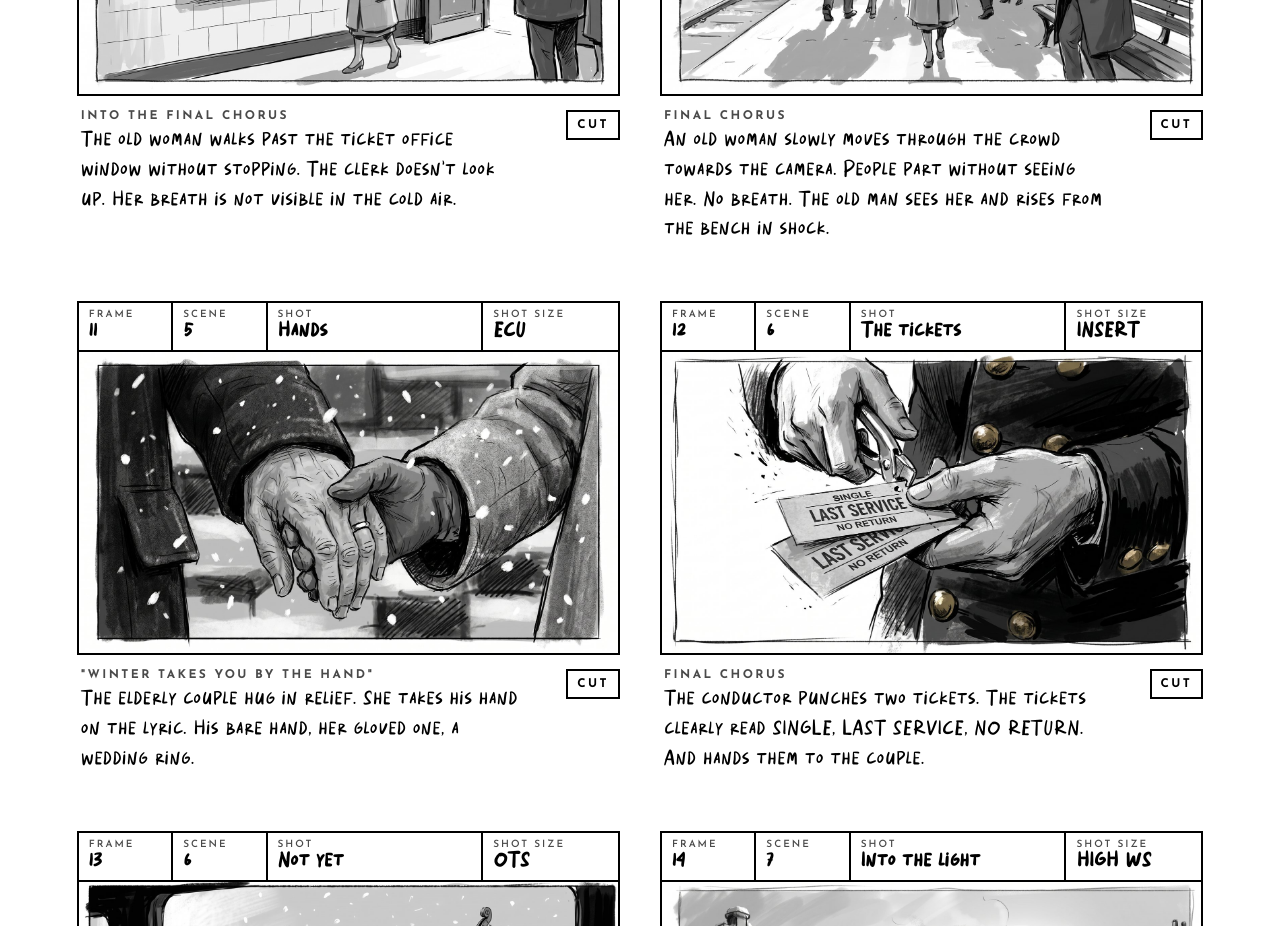
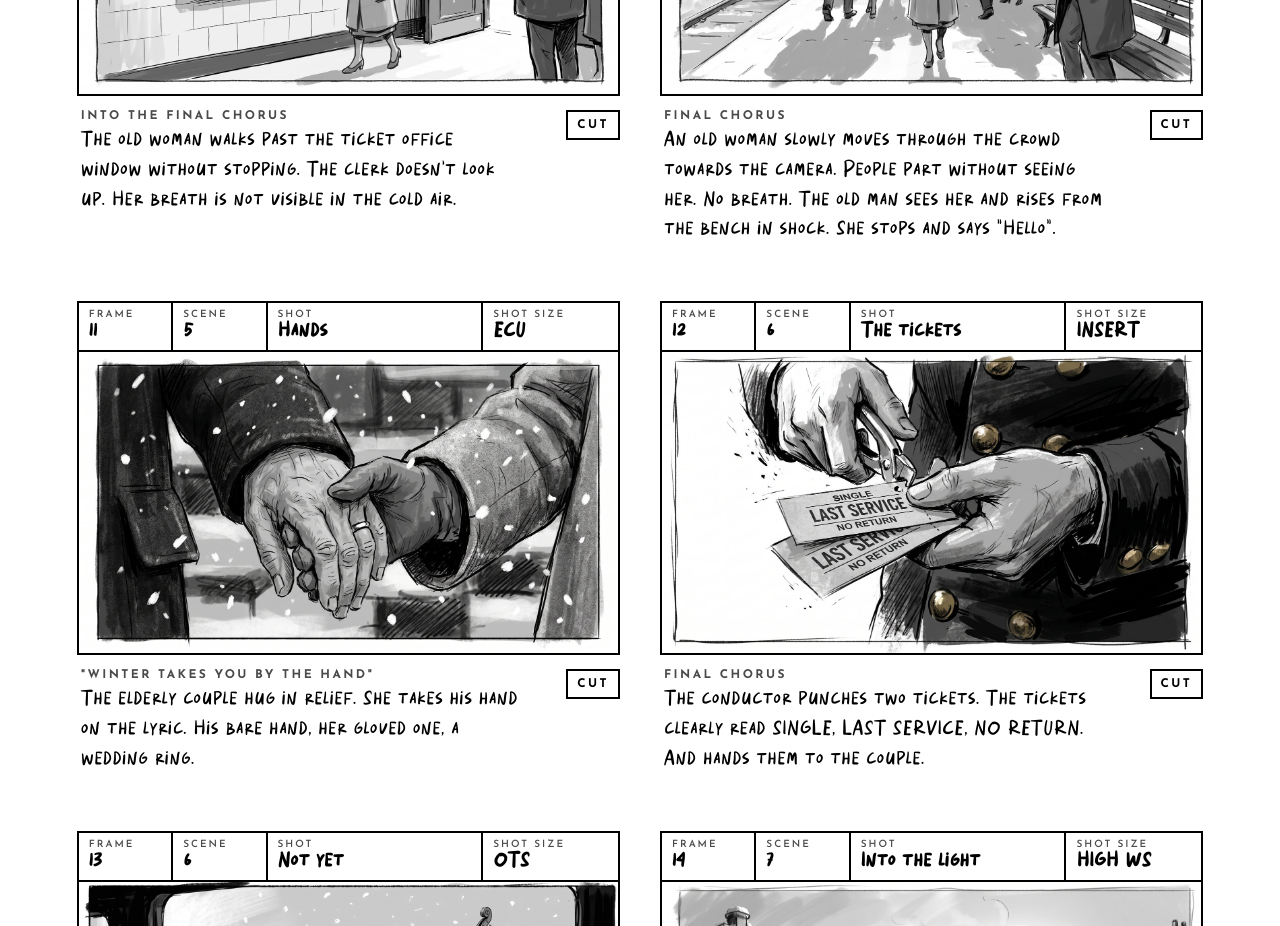
Before and after one commit to smnlcck/gatsby-storyboard, a plain HTML site: page index.html in a window 1280 px wide. Shown: the part 3600-4526 px from the top of the page. Drawn offline with Linux system fonts and the light colour scheme.

Commit message:
Update frame 10 caption
Co-Authored-By: Claude Opus 5.5 <noreply@anthropic.com>
Claude-Session: https://claude.ai/code/session_014XUv3xFvqbnBBb1qfsw3Nc

```diff
--- a/index.html
+++ b/index.html
@@ -95,7 +95,7 @@ footer{padding:4vw 6vw;border-top:1px solid var(--line);color:var(--muted);font-
 <article class="card">
   <div class="meta"><div><span>Frame</span><b>10</b></div><div><span>Scene</span><b>5</b></div><div><span>Shot</span><b>She arrives</b></div><div><span>Shot size</span><b>WS</b></div></div>
   <div class="frame"><img src="frames/f08b.jpg" width="1600" height="893" loading="lazy" alt="Frame 10: She arrives"></div>
-  <div class="cap"><p class="cue">Final chorus</p><p>An old woman slowly moves through the crowd towards the camera. People part without seeing her. No breath. The old man sees her and rises from the bench in shock.</p><span class="trans">CUT</span></div>
+  <div class="cap"><p class="cue">Final chorus</p><p>An old woman slowly moves through the crowd towards the camera. People part without seeing her. No breath. The old man sees her and rises from the bench in shock. She stops and says "Hello".</p><span class="trans">CUT</span></div>
 </article>
 <article class="card">
   <div class="meta"><div><span>Frame</span><b>11</b></div><div><span>Scene</span><b>5</b></div><div><span>Shot</span><b>Hands</b></div><div><span>Shot size</span><b>ECU</b></div></div>
```
